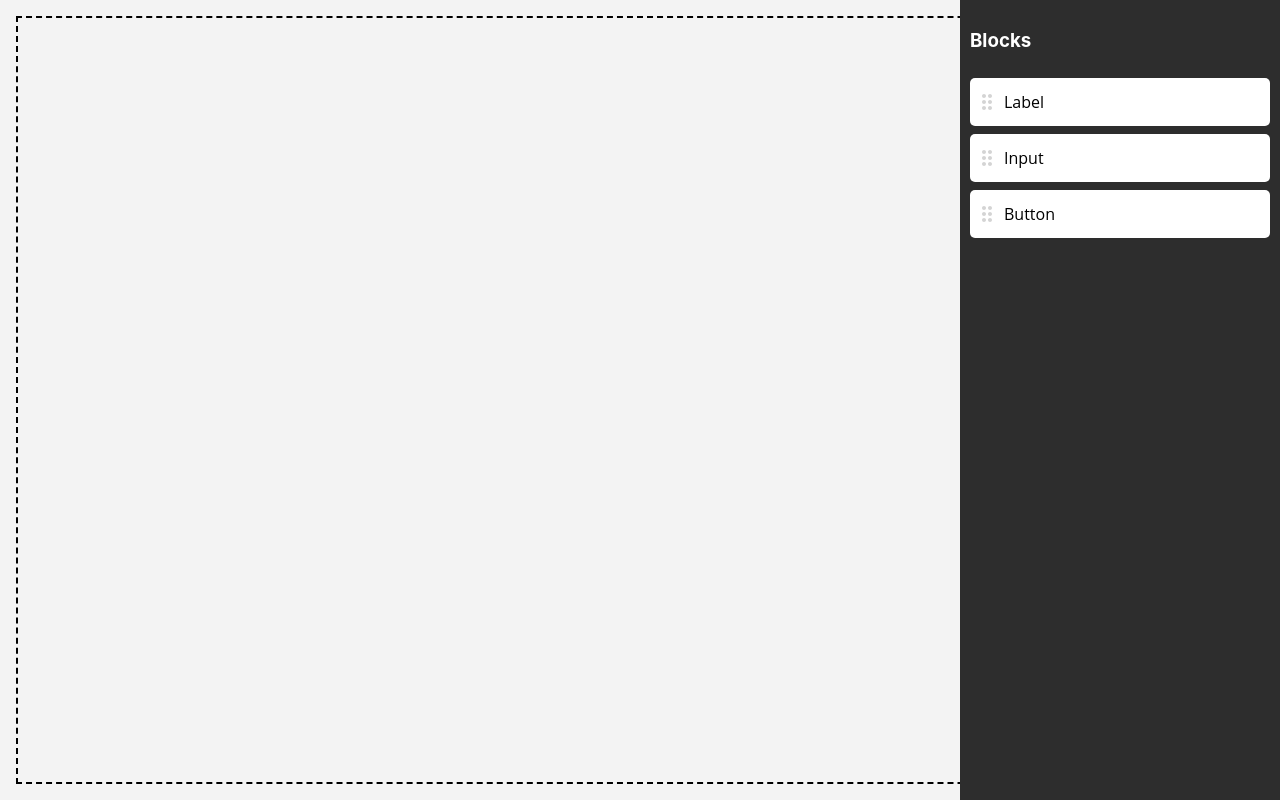
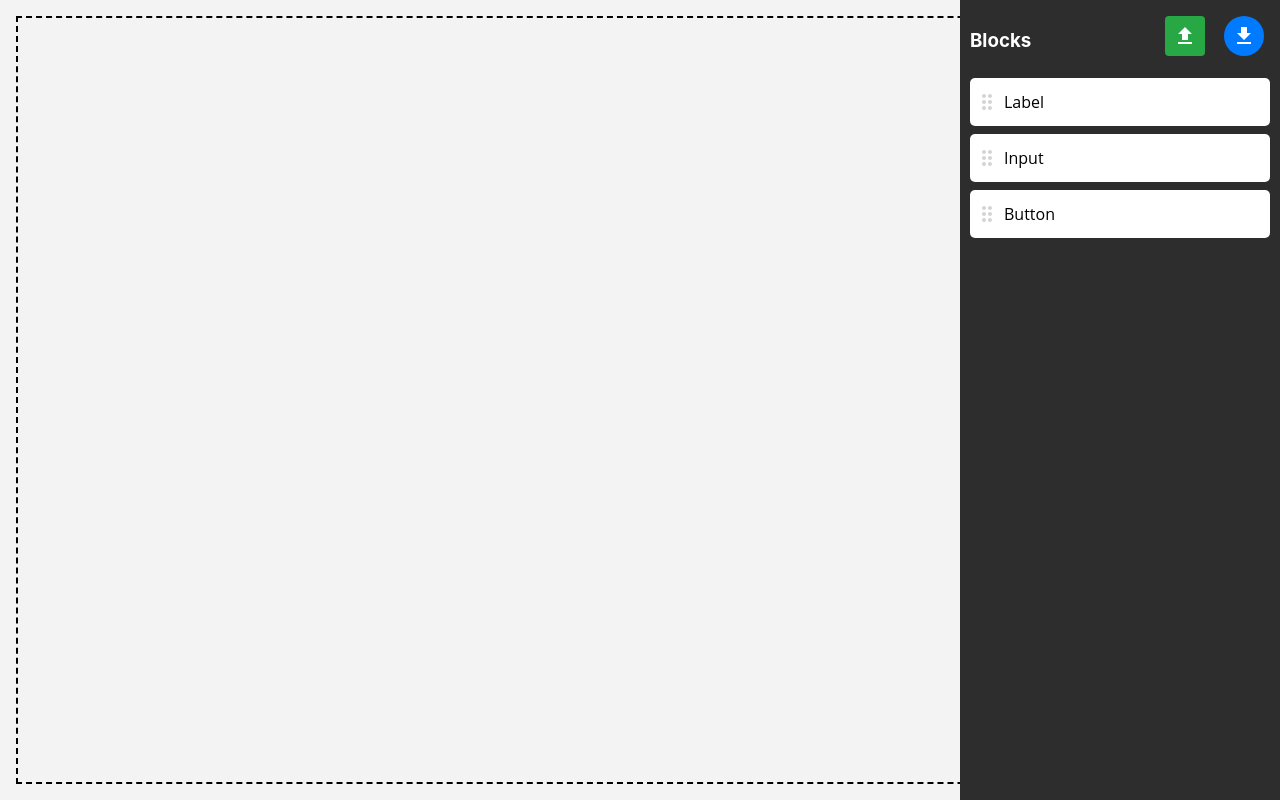
Before and after one commit to Tharun30/mini-page-builder, a React (Create React App) app: page / in a window 1280 px wide. Built offline with nearby package versions, Linux system fonts and the light colour scheme.

Commit message:
feat: import & export

```diff
--- a/src/Components/Page.js
+++ b/src/Components/Page.js
@@ -1,6 +1,10 @@
 import React, { useState, useEffect } from "react";
 import "./Page.css";
 import FormComponent from "./Form";
+import FileDownloadIcon from "@mui/icons-material/FileDownload";
+import FileUploadIcon from "@mui/icons-material/FileUpload";
+
+const LOCAL_STORAGE_KEY = "mini-page-build";
 function renderElementByType(element) {
   switch (element.type) {
     case "label":
@@ -53,11 +57,17 @@ function renderElementByType(element) {
 }
 
 function Page() {
-  const [droppedComponents, setDroppedComponents] = useState([]);
+  const [droppedComponents, setDroppedComponents] = useState(() => {
+    const storedComponents = localStorage.getItem(LOCAL_STORAGE_KEY);
+    return storedComponents ? JSON.parse(storedComponents) : [];
+  });
   const [showForm, setShowForm] = useState(false);
   const [selectedComponentIndex, setSelectedComponentIndex] = useState(null);
   const [draggedComponent, setDraggedComponent] = useState(null);
 
+  useEffect(() => {
+    localStorage.setItem(LOCAL_STORAGE_KEY, JSON.stringify(droppedComponents));
+  }, [droppedComponents]);
   useEffect(() => {
     const handleKeyDown = (event) => {
       // Check if the delete key is pressed
@@ -128,10 +138,6 @@ function Page() {
   const handleDragEnd = () => {
     setDraggedComponent(null);
   };
-  //   const handleEditComponent = (index) => {
-  //     setSelectedComponentIndex(index);
-  //     setShowForm(true);
-  //   };
 
   const handleCloseForm = () => {
     setSelectedComponentIndex(null);
@@ -159,7 +165,44 @@ function Page() {
     setDroppedComponents(updatedComponents);
     setSelectedComponentIndex(null);
   };
-  console.log(droppedComponents);
+  const handleImport = () => {
+    const input = document.createElement("input");
+    input.type = "file";
+    input.accept = ".json";
+    input.onchange = (event) => {
+      const file = event.target.files[0];
+      if (file) {
+        const reader = new FileReader();
+        reader.onload = (e) => {
+          try {
+            const importedData = JSON.parse(e.target.result);
+            setDroppedComponents(importedData.droppedComponents);
+          } catch (error) {
+            console.error("Error parsing JSON file:", error);
+          }
+        };
+        reader.readAsText(file);
+      }
+    };
+    input.click();
+  };
+
+  const handleExport = () => {
+    const exportData = {
+      droppedComponents,
+    };
+    const jsonString = JSON.stringify(exportData, null, 2);
+    const blob = new Blob([jsonString], { type: "application/json" });
+    const url = URL.createObjectURL(blob);
+    const a = document.createElement("a");
+    a.href = url;
+    a.download = "page_configuration.json";
+    document.body.appendChild(a);
+    a.click();
+    document.body.removeChild(a);
+    URL.revokeObjectURL(url);
+  };
+
   return (
     <div
       style={{
@@ -169,6 +212,45 @@ function Page() {
         height: "100vh",
       }}
     >
+      <button
+        onClick={handleExport}
+        style={{
+          position: "absolute",
+          top: "16px",
+          right: "16px",
+          padding: "8px",
+          backgroundColor: "#007BFF",
+          color: "#fff",
+          border: "none",
+          borderRadius: "100%",
+          cursor: "pointer",
+          display: "flex",
+          alignItems: "center",
+          zIndex: 1000,
+        }}
+      >
+        <FileDownloadIcon />
+      </button>
+      <button
+        onClick={handleImport}
+        style={{
+          position: "absolute",
+          top: "16px",
+          right: "75px",
+          padding: "8px",
+          backgroundColor: "#28a745",
+          color: "#fff",
+          border: "none",
+          borderRadius: "4px",
+          cursor: "pointer",
+          display: "flex",
+          alignItems: "center",
+          zIndex: 1000,
+        }}
+      >
+        <FileUploadIcon />
+      </button>
+
       <div
         onDrop={handleDrop}
         onDragOver={handleDragOver}
```
